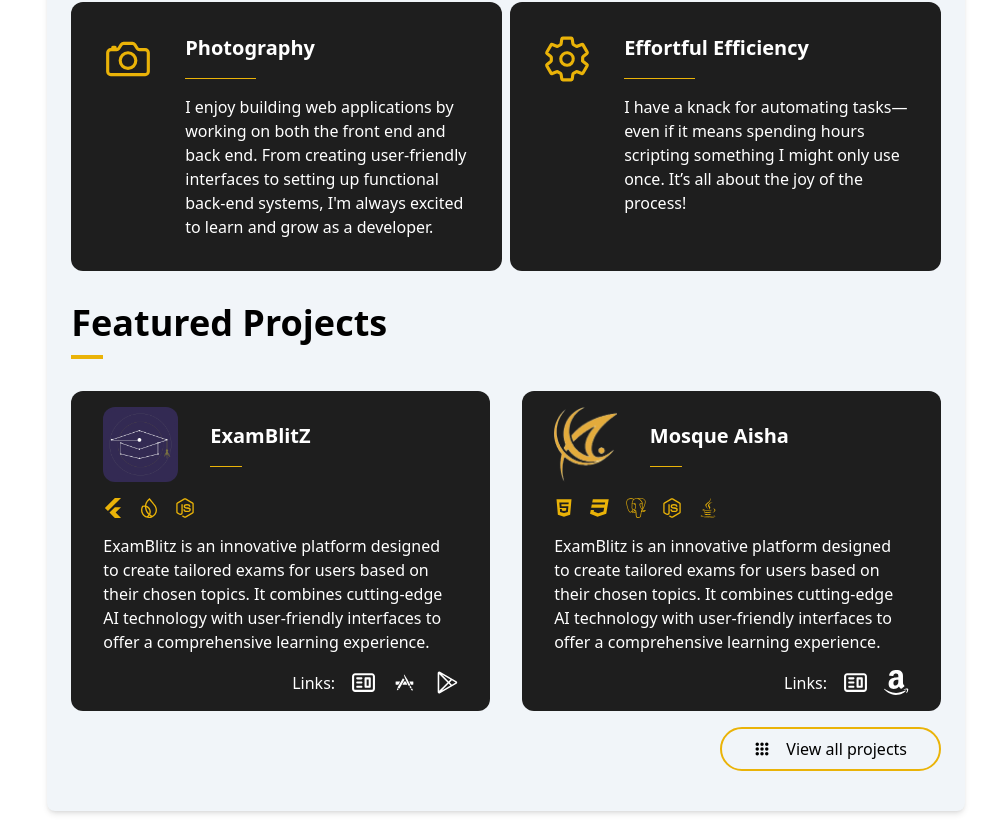
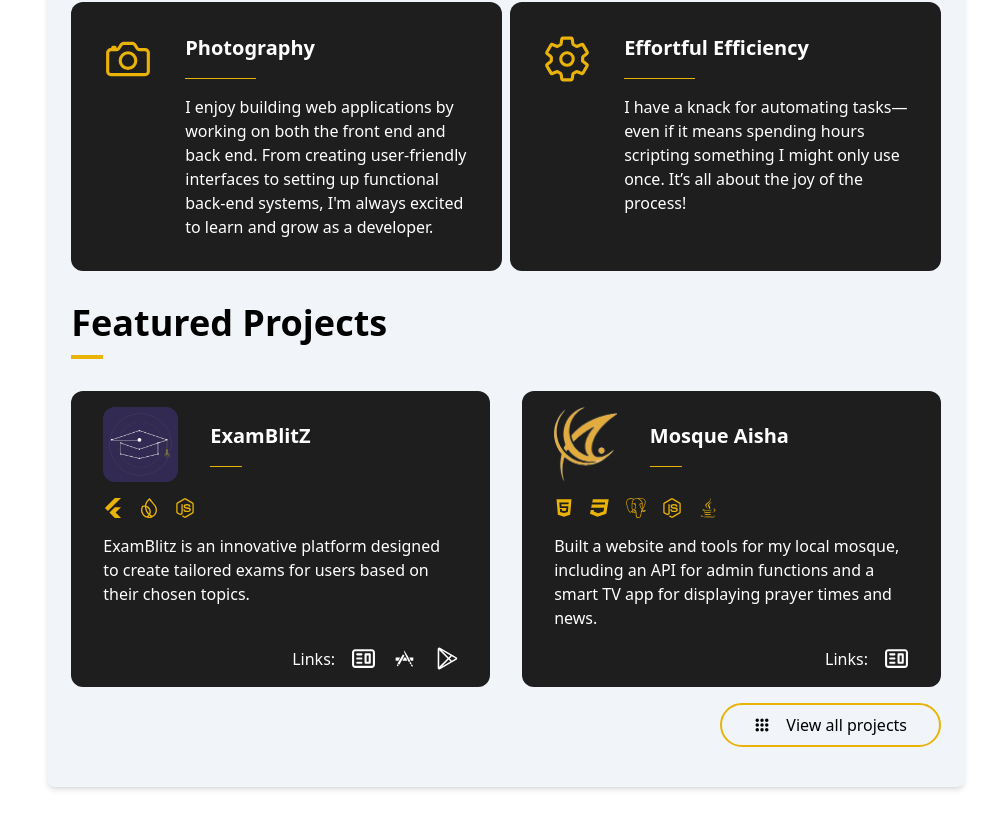
Before and after one commit to khurramayubi/khurramayubi.github.io, a React (Vite) app: page / in a window 1280 px wide. Shown: the part 935-1762 px from the top of the page, without its empty margins (299-1280 px from the left). After the commit the page ends 1738 px from the top, so only its background shows below. Built offline with nearby package versions, Linux system fonts and the light colour scheme.

Commit message:
Read featured projects from projects data

```diff
--- a/src/components/Section/SectionCard.tsx
+++ b/src/components/Section/SectionCard.tsx
@@ -26,7 +26,7 @@ export default function SectionCard({
 			initial={{ scaleX: 0, scaleY: 0 }}
 			whileInView={{ scaleX: 1, scaleY: 1 }}
 			transition={{ duration: 2.5, type: "spring" }}
-			className="bg-[#1e1e1e] text-white rounded-xl px-8 py-4 flex gap-4 flex-col"
+			className="bg-[#1e1e1e] text-white rounded-xl px-8 py-4 flex gap-4 flex-col flex-1"
 		>
 			<div className="flex gap-8 items-center">
 				{imgSrc && (
--- a/src/components/Sections/AboutMe.tsx
+++ b/src/components/Sections/AboutMe.tsx
@@ -7,16 +7,20 @@ import {
 	IoSettingsOutline
 } from "react-icons/io5";
 import SectionHeader from "../Section/SectionHeader";
-import examBlitzlogo from "../../assets/projects/examblitz/logo.png";
-import mosqueaishaLogo from "../../assets/projects/mosque-aisha/logo.png";
 import SectionCard from "../Section/SectionCard";
 import { motion } from "motion/react";
+import { projectsData } from "../../projects.tsx";
 
 export default function AboutMe({
 	onViewAllProjects
 }: {
 	onViewAllProjects: () => void;
 }) {
+	const featuredProjects = [
+		projectsData["examblitz"],
+		projectsData["mosque-aisha"]
+	];
+
 	return (
 		<>
 			<motion.div
@@ -94,36 +98,17 @@ export default function AboutMe({
 			</div>
 			<SectionHeader heading="Featured Projects" />
 			<div className="flex flex-col lg:flex-row gap-8">
-				<SectionCard
-					title="ExamBlitZ"
-					imgSrc={examBlitzlogo}
-					techUsed={["flutter", "firebase", "nodejs"]}
-					links={[
-						{ link: "https://examblitzs-site.webflow.io/", icon: "website" },
-						{
-							link: "https://apps.apple.com/ca/app/examblitz/id6739375659",
-							icon: "apple"
-						},
-						{ link: "", icon: "google" }
-					]}
-					description="	ExamBlitz is an innovative platform designed to create tailored
-							exams for users based on their chosen topics. It combines
-							cutting-edge AI technology with user-friendly interfaces to offer
-							a comprehensive learning experience."
-				/>
-				<SectionCard
-					title="Mosque Aisha"
-					imgSrc={mosqueaishaLogo}
-					techUsed={["html", "css", "psql", "nodejs", "java"]}
-					links={[
-						{ link: "https://mosqueaisha.ca/", icon: "website" },
-						{ link: "", icon: "amazon" }
-					]}
-					description="ExamBlitz is an innovative platform designed to create tailored
-							exams for users based on their chosen topics. It combines
-							cutting-edge AI technology with user-friendly interfaces to offer
-							a comprehensive learning experience."
-				/>
+				{featuredProjects.map(({ title, summary, logo, techUsed, links }) => {
+					return (
+						<SectionCard
+							title={title}
+							imgSrc={logo}
+							techUsed={techUsed}
+							links={links}
+							description={summary}
+						/>
+					);
+				})}
 			</div>
 			<div className="flex justify-end cursor-pointer">
 				<div
--- a/src/components/Sections/Projects.tsx
+++ b/src/components/Sections/Projects.tsx
@@ -1,20 +1,7 @@
-import { ReactNode, useState } from "react";
+import { useState } from "react";
 import SectionCard from "../Section/SectionCard";
 import Project from "./Project";
-import { projects } from "../../projects.tsx";
-
-const projectsData: Record<
-	string,
-	{
-		title: string;
-		descs: ReactNode[];
-		images?: string[];
-		logo?: string;
-		summary?: string;
-		techUsed: string[];
-		links?: { link: string; icon: string }[];
-	}
-> = projects;
+import { projectsData } from "../../projects.tsx";
 
 export default function Projects() {
 	const [activeProject, setActiveProject] = useState("");
--- a/src/projects.tsx
+++ b/src/projects.tsx
@@ -1,4 +1,6 @@
-export const projects = {
+import { ReactNode } from "react";
+
+const projects = {
 	examblitz: {
 		title: "ExamBlitZ",
 		images: [
@@ -212,3 +214,16 @@ export const projects = {
 		]
 	}
 };
+
+export const projectsData: Record<
+	string,
+	{
+		title: string;
+		descs: ReactNode[];
+		images?: string[];
+		logo?: string;
+		summary?: string;
+		techUsed: string[];
+		links?: { link: string; icon: string }[];
+	}
+> = projects;
```
